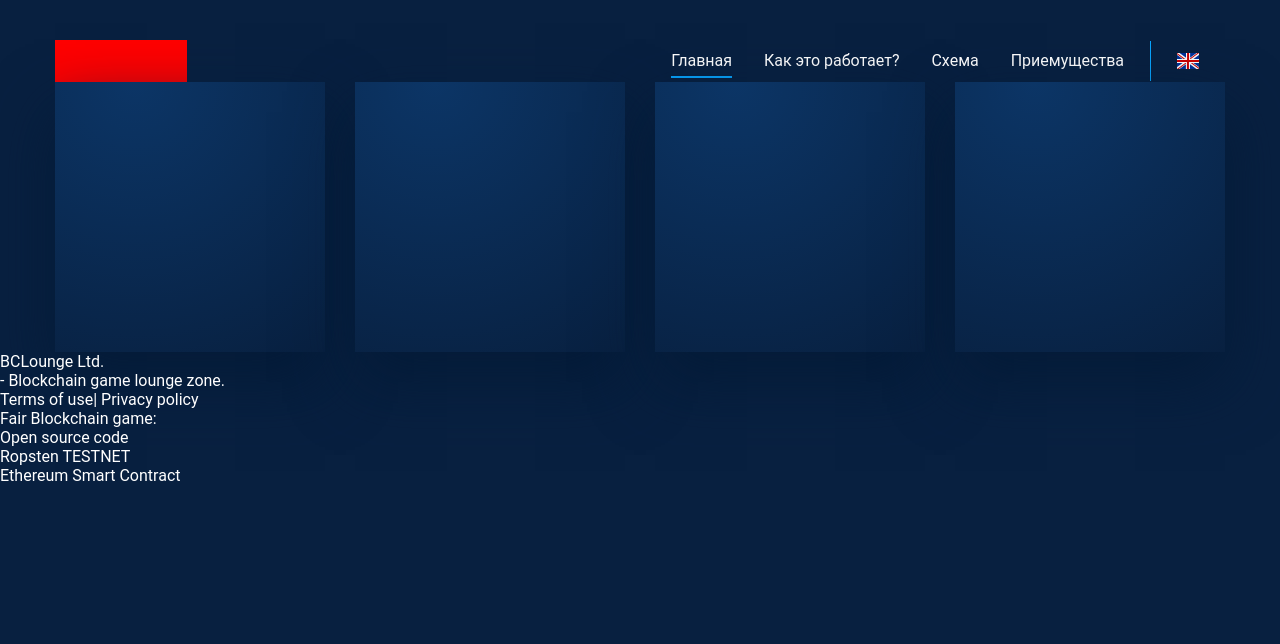
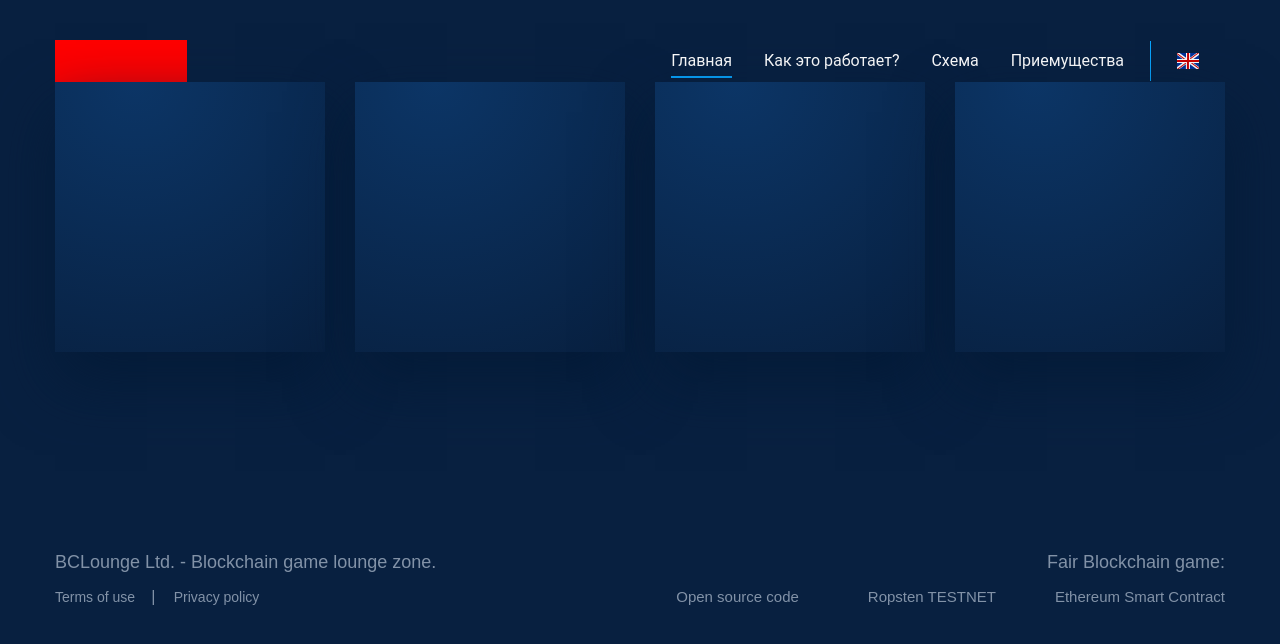
Before and after one commit to Vladimir0x29A/bclounge-promo, a website: page index.html in a window 1280 px wide. Drawn offline with nearby package versions, Linux system fonts and the light colour scheme; files that its build step writes are made by us from their sources.

Commit message:
Footer styles integrated from cas.

```diff
--- a/index.html
+++ b/index.html
@@ -51,7 +51,7 @@
     </div>
 </section>
 <footer class="footer">
-    <div class="footer-wrapper">
+    <div class="wrapper">
         <div class="footer-top">
             <span class="icomoon-telegram"></span>
             <a target="_blank" class="icomoon-facebook" href="https://www.facebook.com/bclounge.io/"></a>
--- /dev/null
+++ b/style-source/breaks.less
@@ -0,0 +1,3 @@
+//Footer breaks
+@break-right: 1250px;
+@break-2: 860px;
--- a/style-source/colors.less
+++ b/style-source/colors.less
@@ -4,3 +4,5 @@
 @color_gamesSelect_shadow: #041b38;
 @color_gamesSelect_radialGradient: rgba(26, 138, 255, .2);
 //@color_gamesSelect_radialGradient: #1a8aff;
+@color-footer-light: #8292a7;
+@color-yellow: #ff9800;
--- a/style-source/main.less
+++ b/style-source/main.less
@@ -4,6 +4,7 @@
 @import "colors";
 @import "section-header";
 @import "section-gamesSelector";
+@import "section-footer";
 
 body {
   font-family: Roboto, sans-serif;
--- /dev/null
+++ b/style-source/section-footer.less
@@ -0,0 +1,172 @@
+//@import "icomoon";
+@import "colors";
+@import "breaks";
+
+.footer {
+  font-family: Ubuntu, sans-serif;
+  color: @color-footer-light;
+  position: relative;
+  z-index: 210;
+  overflow: hidden;
+  margin: 100px 0 0;
+  &-wrapper {
+    background-color: @color_bg_main;
+    transition: transform 0.3s cubic-bezier(0.4, 0, 0, 1);
+    padding-top: 20px;
+    padding-bottom: 70px;
+    &::before {
+      content: "";
+      position: absolute;
+      left: 0;
+      right: 0;
+      top: 0;
+      bottom: 0;
+      background: linear-gradient(to top, #05162b 0%, rgba(5, 22, 43, 0.8) 25%, rgba(5, 22, 43, 0.3) 60%, transparent 100%);
+    }
+  }
+  a {
+    color: inherit;
+    text-decoration: none;
+  }
+  &-top {
+    position: relative;
+    display: flex;
+    justify-content: center;
+    align-items: center;
+    font-size: 0;
+    a, span {
+      cursor: pointer;
+      transition: color 0.2s;
+      & + a {
+        margin-left: 96px;
+      }
+      &:before {
+        font-size: 24px;
+      }
+      &:hover {
+        color: white;
+      }
+    }
+  }
+  &-bottom {
+    position: relative;
+    padding-top: 100px;
+    > .container-fluid {
+      display: flex;
+      justify-content: space-between;
+      min-height: 54px;
+      @media screen and (max-width: @break-right) {
+        align-items: flex-end;
+      }
+    }
+    &-left, &-right {
+      display: flex;
+      flex-direction: column;
+      justify-content: space-between;
+    }
+    &-left {
+      .description {
+        font-size: 18px;
+        cursor: default;
+        br {
+          display: none;
+          @media screen and (max-width: @break-2) {
+            display: inline;
+          }
+        }
+        span {
+          @media screen and (max-width: @break-2) {
+            display: none;
+          }
+        }
+      }
+      .links {
+        user-select: none;
+        @media screen and (max-width: @break-right) {
+          margin-top: 20px;
+        }
+        a {
+          display: inline-block;
+          font-size: 14px;
+          transition: color 0.2s;
+          &:hover {
+            color: white;
+          }
+        }
+        span {
+          display: inline-block;
+          margin-left: 16px;
+          margin-right: 14px;
+        }
+      }
+    }
+    &-right {
+      .title {
+        font-size: 18px;
+        text-align: right;
+        cursor: default;
+        @media screen and (max-width: @break-right) {
+          text-align: left;
+        }
+      }
+      ul {
+        display: flex;
+        @media screen and (max-width: @break-right) {
+          display: block;
+          padding-left: 42px;
+          margin-top: 18px;
+        }
+      }
+      li {
+        padding-left: 34px;
+        @media screen and (max-width: @break-right) {
+          padding-left: 0;
+        }
+        & + li {
+          margin-left: 35px;
+          @media screen and (max-width: @break-right) {
+            margin-left: 0;
+            margin-top: 18px;
+          }
+        }
+        &.ethereum {
+          padding-left: 24px;
+          @media screen and (max-width: @break-right) {
+            padding-left: 0;
+          }
+        }
+      }
+      a {
+        user-select: none;
+        &:hover {
+          color: white;
+        }
+      }
+      a, span {
+        position: relative;
+        font-size: 15px;
+        transition: color 0.2s;
+        &:before {
+          position: absolute;
+          left: -20px;
+          top: 50%;
+          transform: translate(-50%, -50%);
+          color: @color-yellow;
+          font-size: 26px;
+          @media screen and (max-width: @break-right) {
+            left: -24px;
+          }
+        }
+        &.icomoon-ethereum {
+          cursor: default;
+          &:before {
+            left: -15px;
+            @media screen and (max-width: @break-right) {
+              left: -23px;
+            }
+          }
+        }
+      }
+    }
+  }
+}
```
